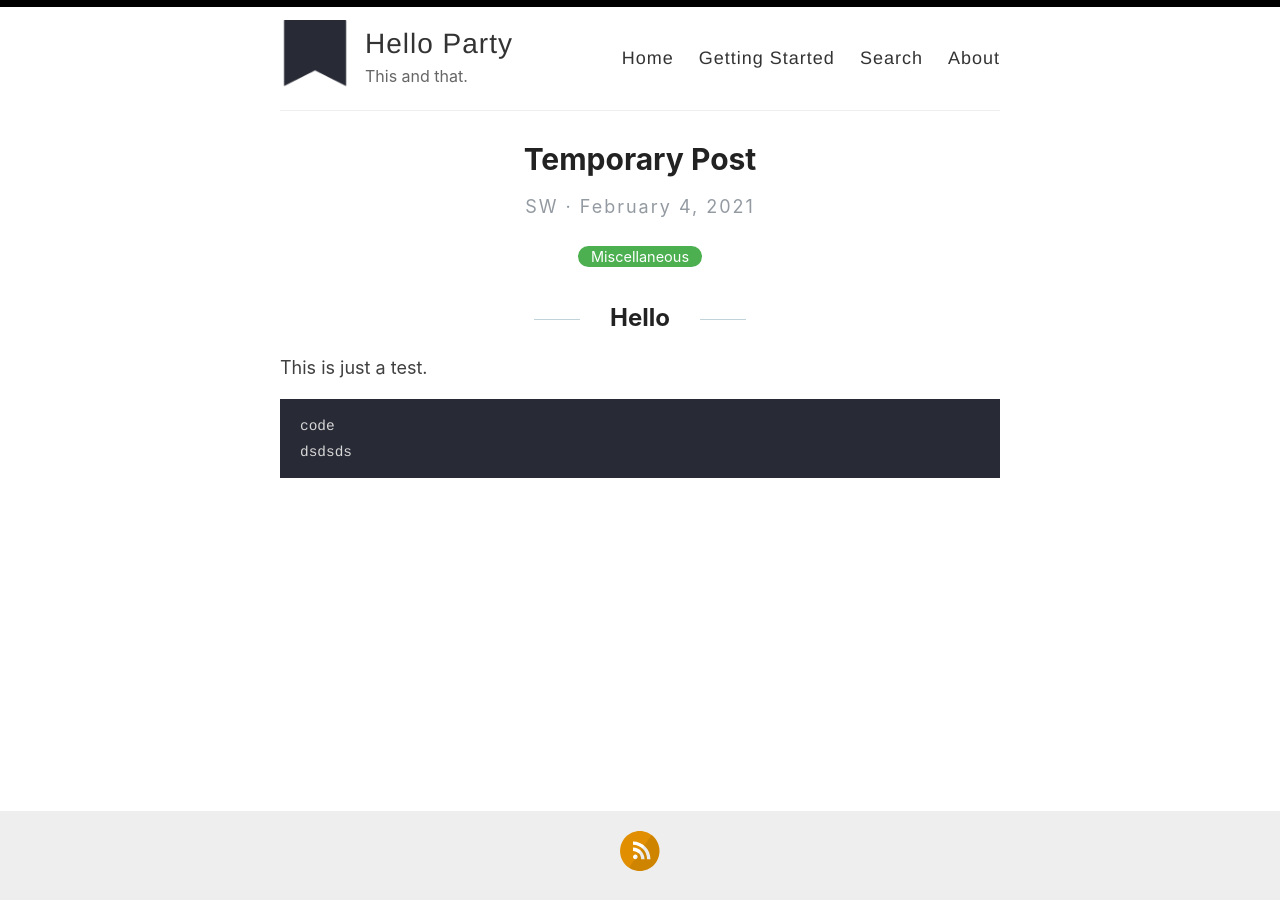
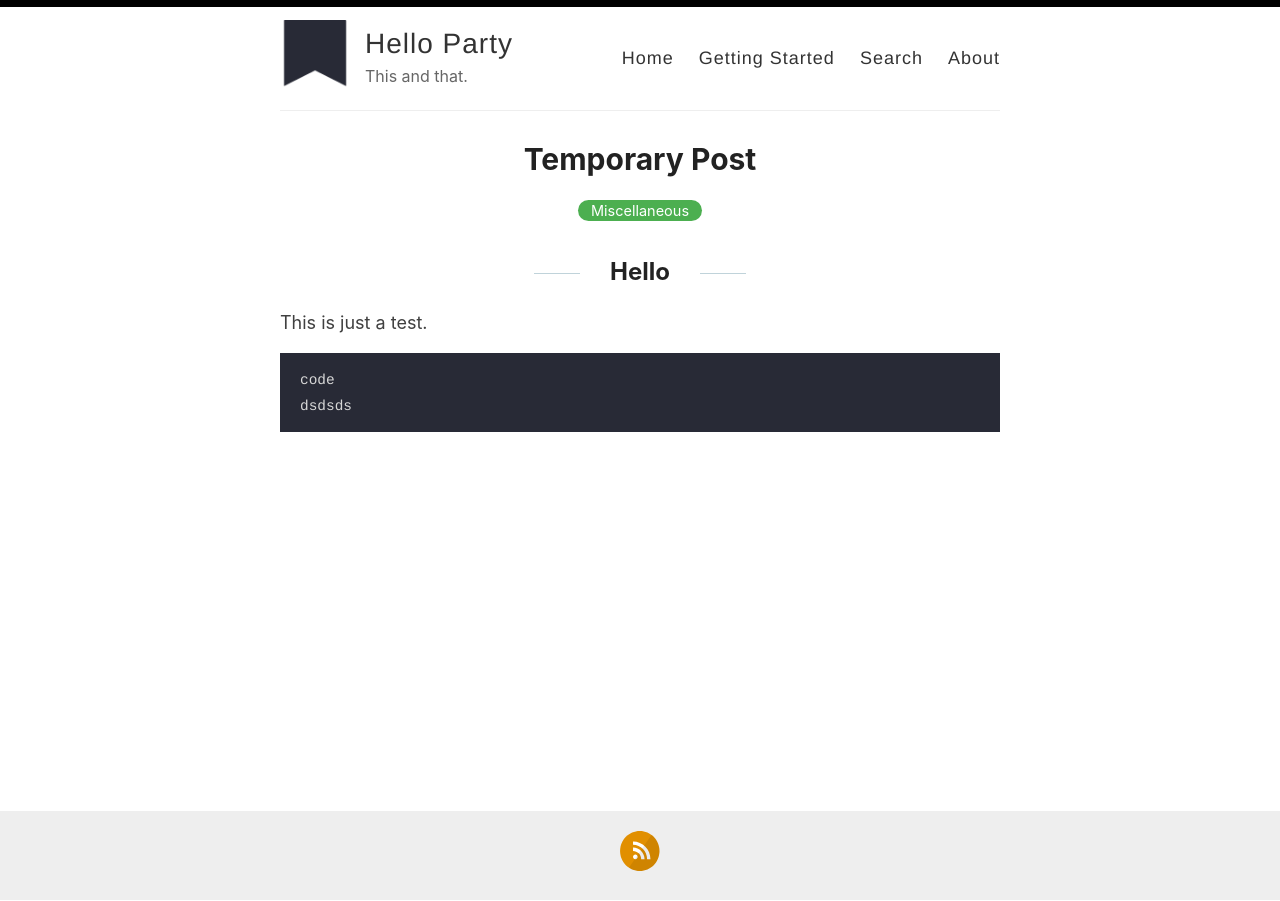
Before and after one commit to hello-party/hello-party-old.github.io, a Jekyll site: the page built from _posts/2021-02-04-hello.md, in a window 1280 px wide. Built offline with Jekyll 4.4.1, drawn with Linux system fonts in a browser that asks for light colours.

Commit message:
Update post.html

```diff
--- a/_layouts/post.html
+++ b/_layouts/post.html
@@ -6,10 +6,10 @@
   <h1>{{ page.title }}</h1>
 
   <div>
-    <p class="author_title">{{site.author}}  ·  {{ page.date | date: "%B %e, %Y" }}</p>
+    <!--<p class="author_title">{{site.author}}  ·  {{ page.date | date: "%B %e, %Y" }}</p>
     {% if page.last_modified_at %}
     <p class="author_title" datetime="{{ page.last_modified_at | date_to_xmlschema }}">(Updated: {{ page.last_modified_at | date: "%b %-d, %Y" }})</p>
-    {% endif %}
+    {% endif %}-->
     <div class="post-tags">
       {% if post %}
         {% assign categories = post.categories %}
```
